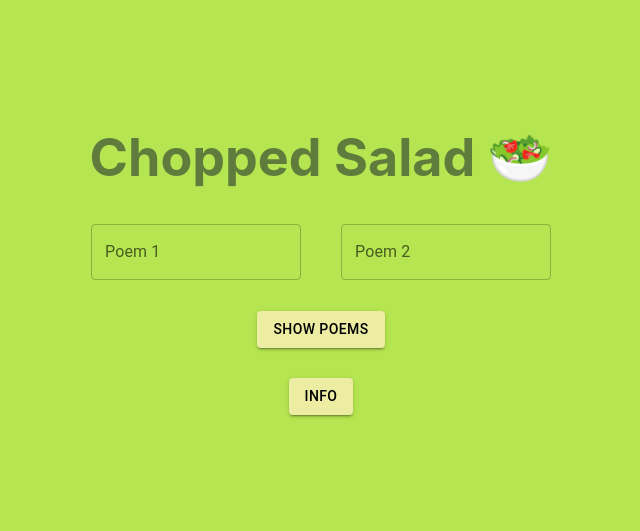
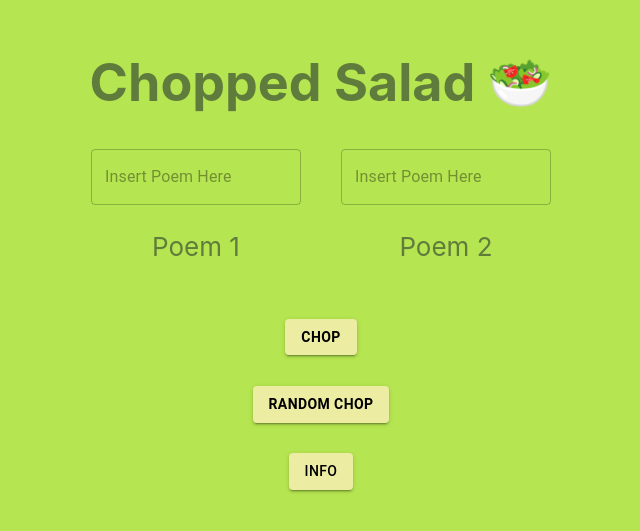
Before and after one commit to tarmacjupiter/poems-web-app, a React (Create React App) app: page / in a window 1280 px wide. Shown: the part 147-678 px from the top of the page, without its empty margins (319-959 px from the left). Built offline with nearby package versions, Linux system fonts and the light colour scheme.

Commit message:
Randomized feature

```diff
--- a/src/components/MultilineTextFields.js
+++ b/src/components/MultilineTextFields.js
@@ -68,12 +68,12 @@ export default function MultilineTextFields() {
     let output = [];
     while (i > 0) {
       let poem = prompt(
-        "What poem would you like to take from?\nPoem 1 or Poem 2?"
+        "What poem would you like to take from?\nPoem 1 or Poem 2?\ne.x (poem 1 or p2)"
       ).toLowerCase();
       let poemStr;
-      if (poem === "poem 1") {
+      if (poem === "poem 1" || poem === "p1") {
         poemStr = firstPoem;
-      } else if (poem === "poem 2") {
+      } else if (poem === "poem 2" || poem === "p2") {
         poemStr = secondPoem;
       }
       let num = prompt(
@@ -90,6 +90,69 @@ export default function MultilineTextFields() {
   };
 
   /**
+   * have empty array
+   * iterate through a random length determined by a random number between 0, 1
+   * assign that length to a variable
+   *
+   * have a for loop that iterates that variables length
+   * have two random numbers
+   * one for which poem (will be 0 or 1)
+   * create another array and fill it with numbers up to the length
+   *
+   * update state
+   * @param {*} e
+   */
+  const randomPoems = (e) => {
+    e.preventDefault();
+    let output = []
+    let firstPoem = sendValue(e);
+    let secondPoem = sendSecondValue(e);
+
+    if(firstPoem == "" || secondPoem == ""){
+      alert("Please enter text into the text fields!")
+      return;
+    }
+
+    let length = 0
+    let choosingLength = getRandomInt(0, 1);
+    if(choosingLength == 0){
+      length = firstPoem.length;
+    } else if(choosingLength == 1){
+      length = secondPoem.length
+    }
+
+    // Creating array with no repeats to shuffle later
+    let numbers = [];
+    for(let i = 0; i < length; i++){
+      numbers.push(i);
+    }
+
+    // Shuffle the numbers array
+    const shuffledNumbers = numbers.sort((a, b) => 0.5 - Math.random());
+
+
+    //For loop to push a new line from a random poem into the array
+    for(let i = 0; i < length; i++){
+      let randomPoem = getRandomInt(0, 1);
+      if(randomPoem === 0){
+        output.push(<div>{takeFromArray(firstPoem, shuffledNumbers[i])}</div>)
+      } else if(randomPoem === 1){
+        output.push(<div>{takeFromArray(secondPoem, shuffledNumbers[i])}</div>)
+      }
+    }
+
+    setValue(output)
+
+  }
+
+  // Getting random number
+  function getRandomInt(min, max) {
+    min = Math.ceil(min);
+    max = Math.floor(max);
+    return Math.floor(Math.random() * (max - min + 1)) + min;
+}
+
+  /**
    * Returns a single line from a poem
    */
   const takeFromArray = (arr, index) => {
@@ -100,25 +163,29 @@ export default function MultilineTextFields() {
     <div className="flexbox-container">
       <form noValidate autoComplete="off">
         <Stack spacing={5} direction="row">
+            <Stack direction="column">
               <div>
               <TextField
                 id="outlined-textarea"
-              label="Poem 1"
                 placeholder="Insert Poem Here"
                 multiline
                 inputRef={valueRef}
               />
             </div>
-
+            <p style={{color: "#607c3c"}}>Poem 1</p>
+            </Stack>
+            <Stack direction="column">
               <div>
                 <TextField
                   id="outlined-textarea"
-              label="Poem 2"
+                  // label="Poem 2"
                   placeholder="Insert Poem Here"
                   multiline
                   inputRef={secondValueRef}
                 />
               </div>
+              <p style={{color: "#607c3c"}}>Poem 2</p>
+            </Stack>
         </Stack>
         <br />
         <Button
@@ -133,7 +200,27 @@ export default function MultilineTextFields() {
             },
           }}
         >
-          Show poems
+          <strong>
+            CHOP
+          </strong>
+        </Button>
+        <br />
+        <br />
+        <Button
+          onClick={randomPoems}
+          variant="contained"
+          sx={{
+            backgroundColor: "#ececa3",
+            color: "black",
+            ":hover": {
+              background: "#809c13  ",
+              color: "white",
+            },
+          }}
+        >
+          <strong>
+            RANDOM CHOP
+          </strong>
         </Button>
         <div>
           <h3 id="finalOutput" style={{color: "#607c3c"}}>{value}</h3>
```
Lines whose indentation alone changed are shown as unchanged.
